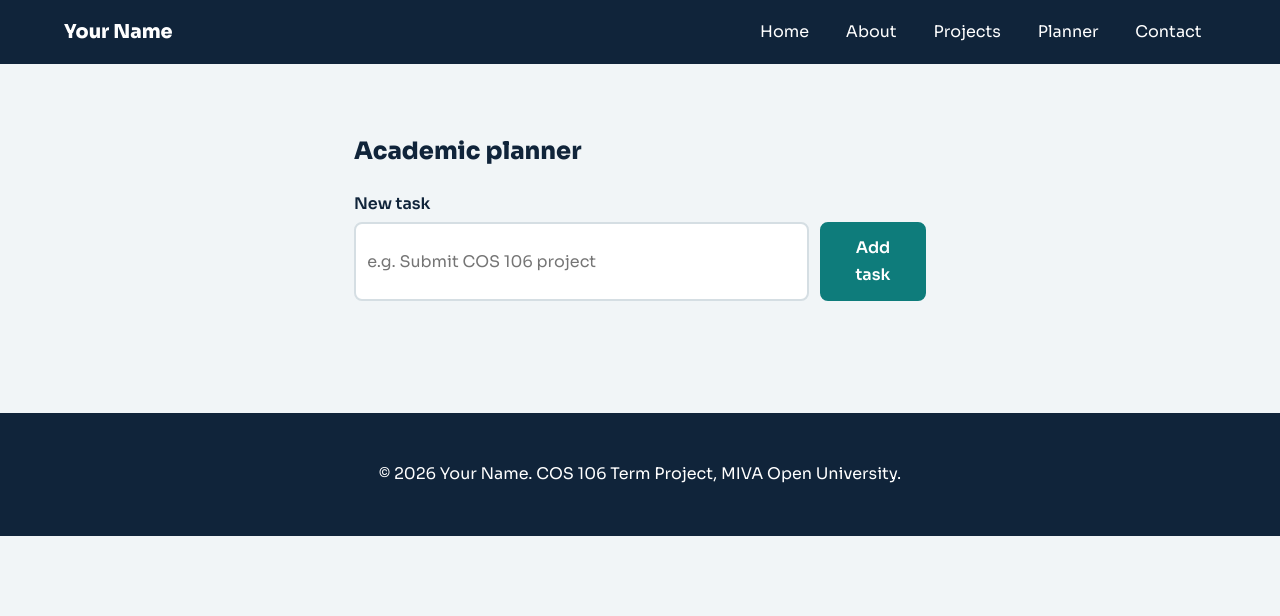
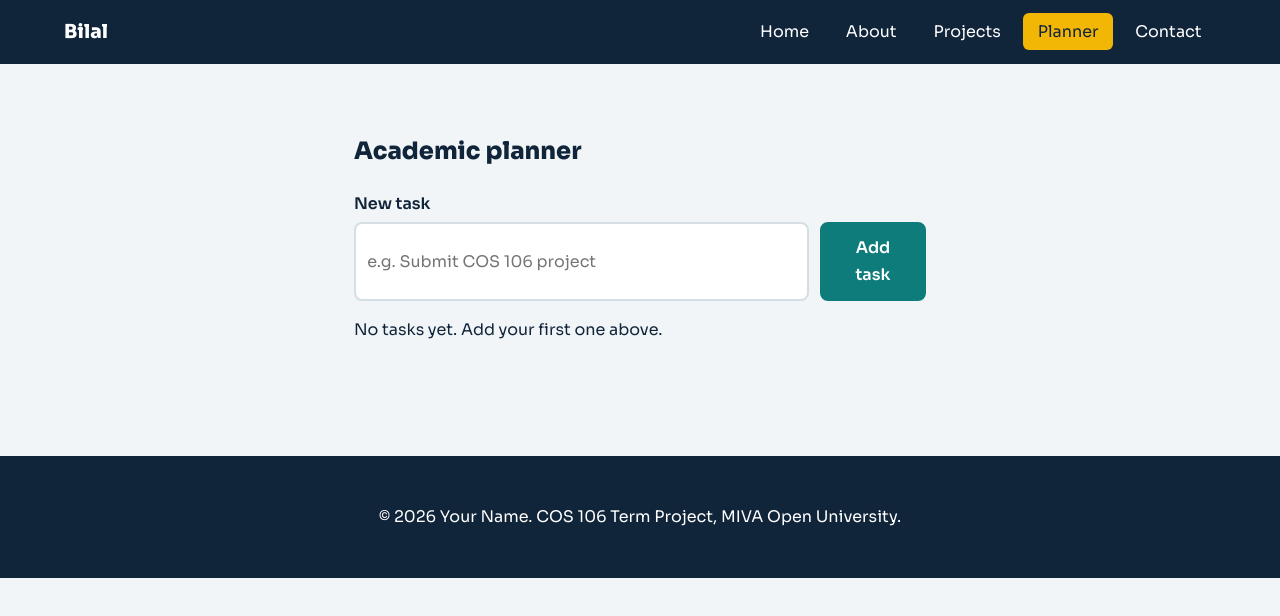
Before and after one commit to bilalsuleiman52-commits/cos-106-project, a plain HTML site: page planner.html in a window 1280 px wide. Drawn offline with Linux system fonts and the light colour scheme; files that its build step writes are made by us from their sources.

Commit message:
Fix stylesheet and script link paths in planner.html

```diff
--- a/planner.html
+++ b/planner.html
@@ -2,8 +2,8 @@
 <html lang="en"><head><meta charset="UTF-8"><meta name="viewport" content="width=device-width, initial-scale=1">
 <title>Planner | Student Portfolio</title>
 <link rel="preconnect" href="https://fonts.googleapis.com"><link href="https://fonts.googleapis.com/css2?family=Sora:wght@400;600;800&display=swap" rel="stylesheet">
-<link rel="stylesheet" href="css/style.css"></head><body>
-<header class="site-header"><a class="brand" href="index.html">Your Name</a>
+<link rel="stylesheet" href="style.css"></head><body>
+<header class="site-header"><a class="brand" href="index.html">Bilal</a>
 <button class="menu-btn" aria-label="Toggle menu" aria-expanded="false">Menu</button>
 <nav id="nav"><ul>
 <li><a href="index.html">Home</a></li><li><a href="about.html">About</a></li><li><a href="projects.html">Projects</a></li><li><a href="planner.html">Planner</a></li><li><a href="contact.html">Contact</a></li>
@@ -16,4 +16,4 @@
 <ul id="task-list" class="tasks"></ul></section>
 </main>
 <footer class="site-footer"><p>&copy; 2026 Your Name. COS 106 Term Project, MIVA Open University.</p></footer>
-<script src="js/main.js"></script></body></html>
+<script src="main.js"></script></body></html>
```
